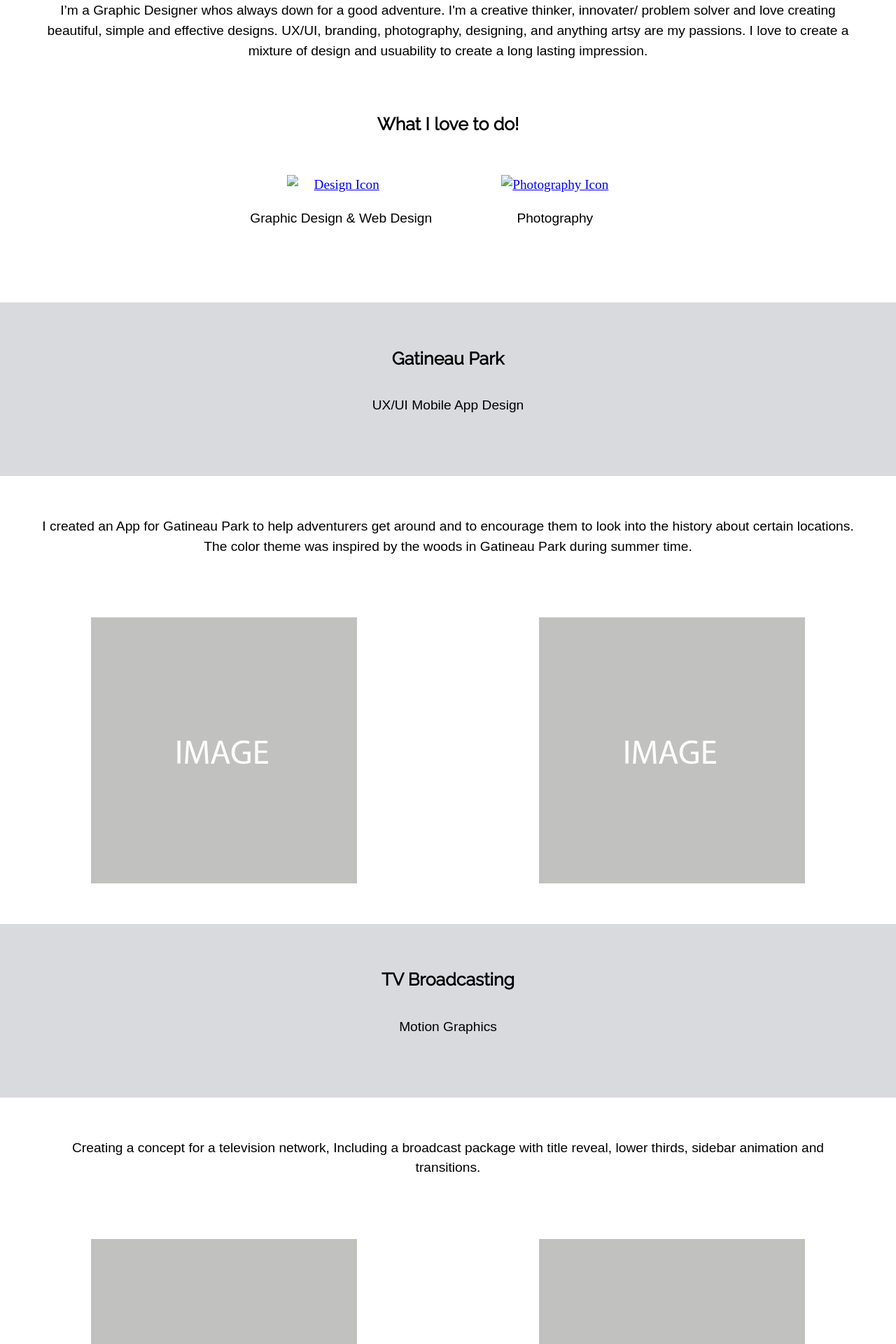
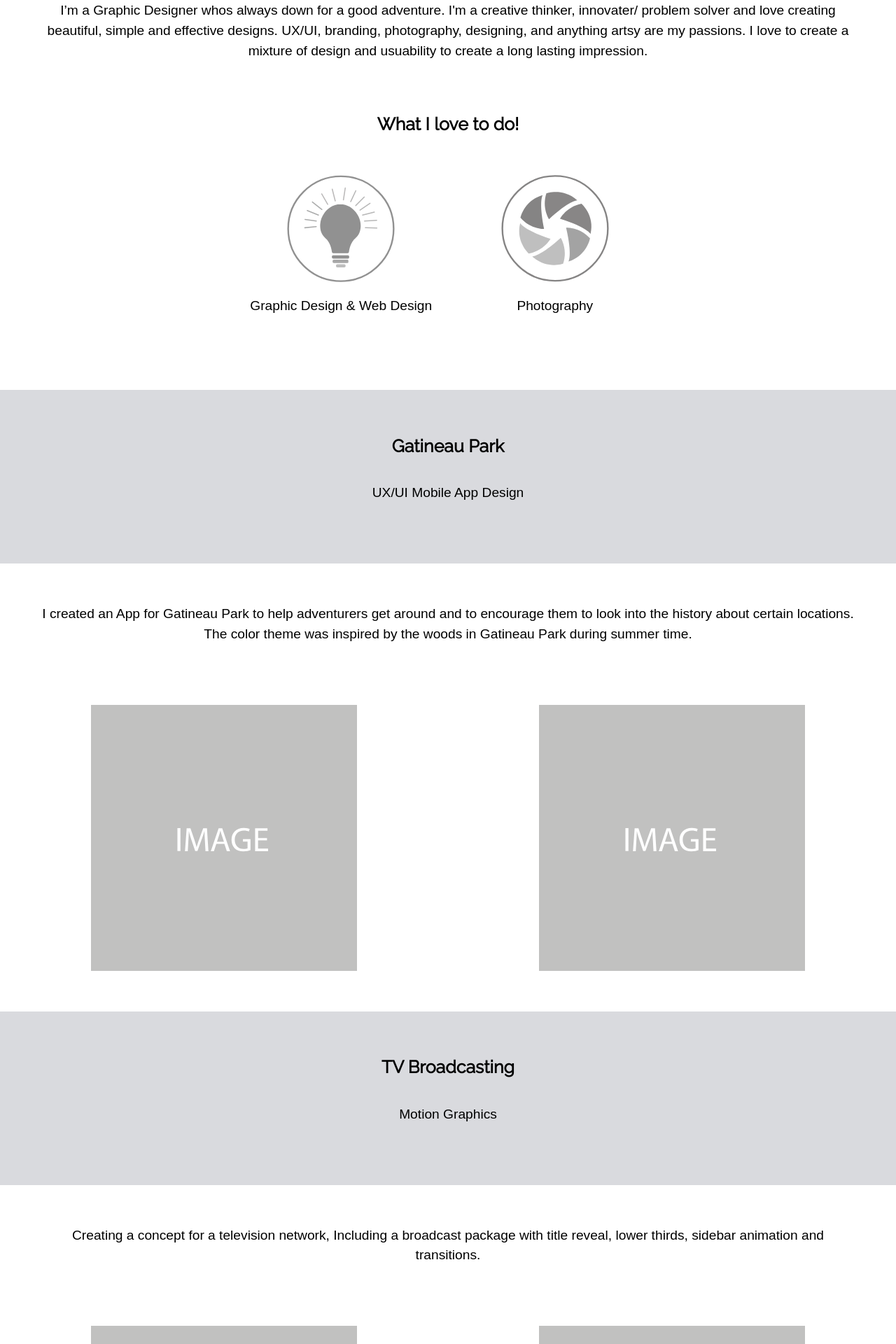
Before and after one commit to mcgr0217/portfolio, a Jekyll site: the page built from index.html, in a window 1280 px wide. Shown: the part 887-2807 px from the top of the page at 70% size. Built offline with Jekyll 4.4.1, drawn with Linux system fonts in a browser that asks for light colours.

Commit message:
Baseurl
Removing the baser

```diff
--- a/index.html
+++ b/index.html
@@ -26,12 +26,12 @@ layout: default
         <h2>What I love to do!</h2>
         <div class="unit unit-xs-1 unit-s-1 unit-m-1-4 unit-l-1-4">
             <a href="https://www.behance.net/McgregorS">
-            <img src="{{site.baseurl}}images/design.svg" class="icon" alt="Design Icon"></a>
+            <img src="images/design.svg" class="icon" alt="Design Icon"></a>
             <p class="caption">Graphic Design & Web Design</p>
         </div>
         <div class="unit unit-xs-1 unit-s-1 unit-m-1-4 unit-l-1-4">
             <a href="#photo">
-            <img src="{{site.baseurl}}images/photography.svg" class="icon" alt="Photography Icon"></a>
+            <img src="images/photography.svg" class="icon" alt="Photography Icon"></a>
             <p class="caption">Photography</p>
         </div>
     </div>
```
